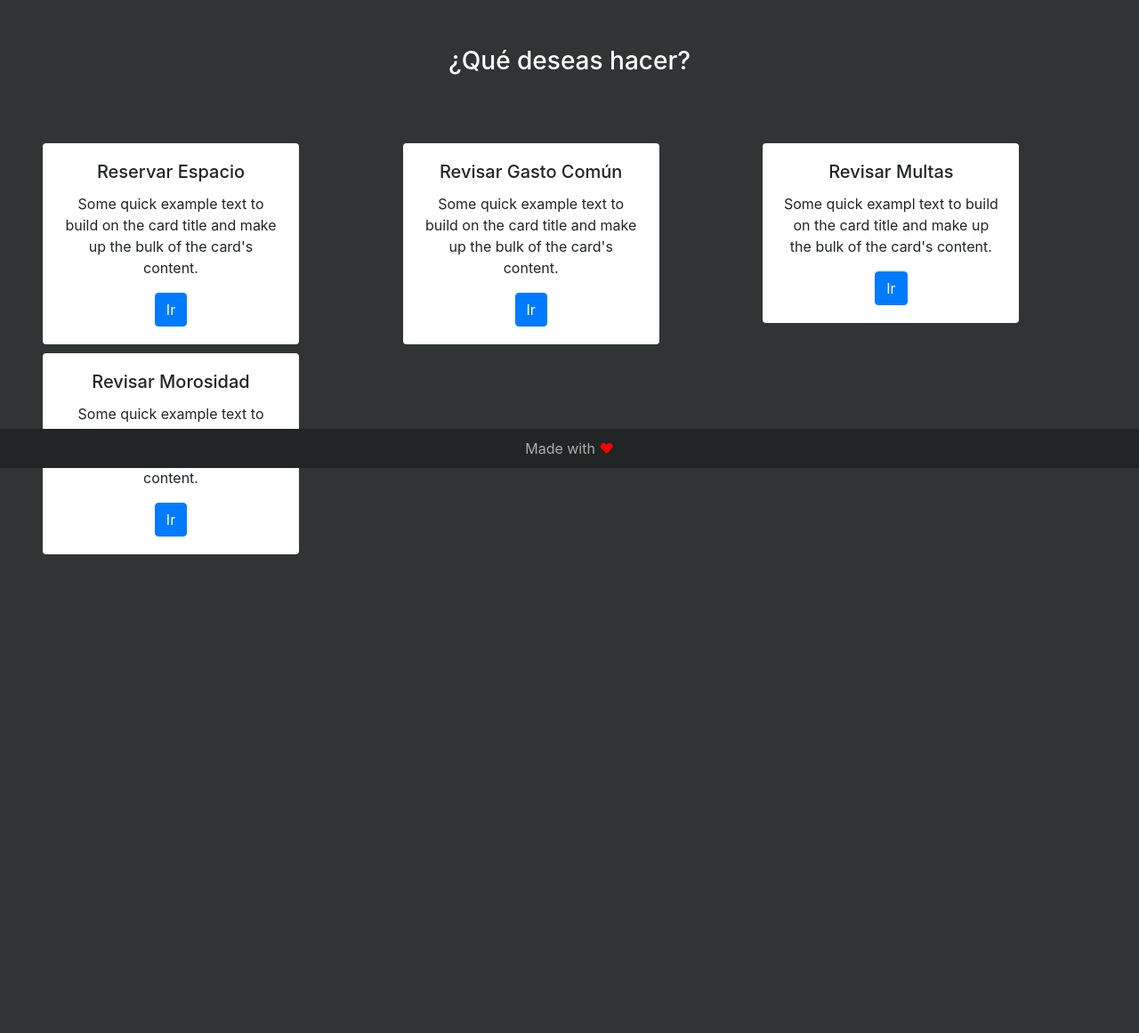
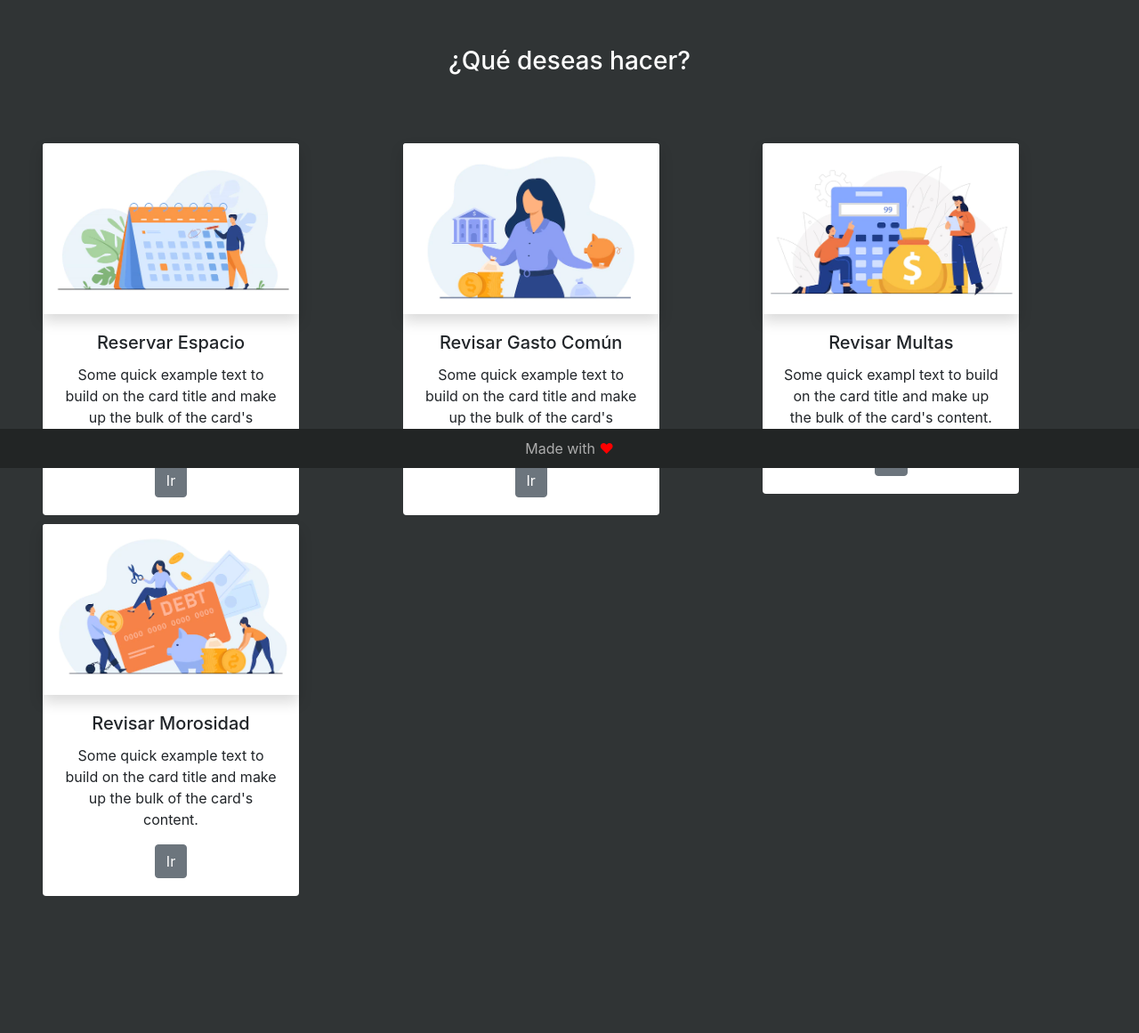
Before and after one commit to Javoopls/ProyectoCondominio, a Django app: template core/templates/core/user.html in a window 1280 px wide. Shown: the part 274-1435 px from the top of the page at 89% size. Before the commit the page ends 897 px from the top, so only its background shows below. Run offline with Django 4.2, Linux system fonts and the light colour scheme; the template is opened without the code that fills it, so the values that code supplies are empty; some libraries are stand-ins or nearby versions.

Commit message:
estilo cards page user

```diff
--- a/core/templates/core/user.html
+++ b/core/templates/core/user.html
@@ -24,42 +24,49 @@
 
 <div class="cards text-center">
   <div class="row">
-    <div class="col">
+
+
+    <div class="col zoom">
       <div class="card" style="width: 18rem;">
+        <img src="{% static 'core/img/icon2.webp' %}" class="card-img-top shadow" alt="...">
         <div class="card-body">
           <h5 class="card-title">Reservar Espacio</h5>
           <p class="card-text">Some quick example text to build on the card title and make up the bulk of the card's content.</p>
-          <a href="{% url 'espacios' %}" class="btn btn-primary">Ir</a>
+          <a href="{% url 'espacios' %}" class="btn btn-secondary">Ir</a>
         </div>
       </div>
     </div>
 
-    <div class="col">
+    <div class="col zoom">
       <div class="card" style="width: 18rem;">
+        <img src="{% static 'core/img/icon7.webp' %}" class="card-img-top shadow" alt="...">
         <div class="card-body">
           <h5 class="card-title">Revisar Gasto Común</h5>
           <p class="card-text">Some quick example text to build on the card title and make up the bulk of the card's content.</p>
-          <a href="#" class="btn btn-primary">Ir</a>
+          <a href="#" class="btn btn-secondary">Ir</a>
         </div>
       </div>
     </div>
 
-    <div class="col">
+
+    <div class="col zoom">
       <div class="card" style="width: 18rem;">
+        <img src="{% static 'core/img/icon3.webp' %}" class="card-img-top shadow" alt="...">
         <div class="card-body">
           <h5 class="card-title">Revisar Multas</h5>
           <p class="card-text">Some quick exampl text to build on the card title and make up the bulk of the card's content.</p>
-          <a href="#" class="btn btn-primary">Ir</a>
+          <a href="#" class="btn btn-secondary">Ir</a>
         </div>
       </div>
     </div>
 
-    <div class="col">
+    <div class="col zoom">
       <div class="card" style="width: 18rem;">
+        <img src="{% static 'core/img/icon8.webp' %}" class="card-img-top shadow" alt="...">
         <div class="card-body">
           <h5 class="card-title">Revisar Morosidad</h5>
           <p class="card-text">Some quick example text to build on the card title and make up the bulk of the card's content.</p>
-          <a href="#" class="btn btn-primary">Ir</a>
+          <a href="#" class="btn btn-secondary">Ir</a>
         </div>
       </div>
     </div>
```
Also changed, not shown: core/static/core/img/icon2.webp (added), core/static/core/img/icon3.webp (added), core/static/core/img/icon5.webp (added), core/static/core/img/icon6.webp (added), core/static/core/img/icon7.webp (added), core/static/core/img/icon8.webp (added), core/static/core/img/icon9.webp (added).
